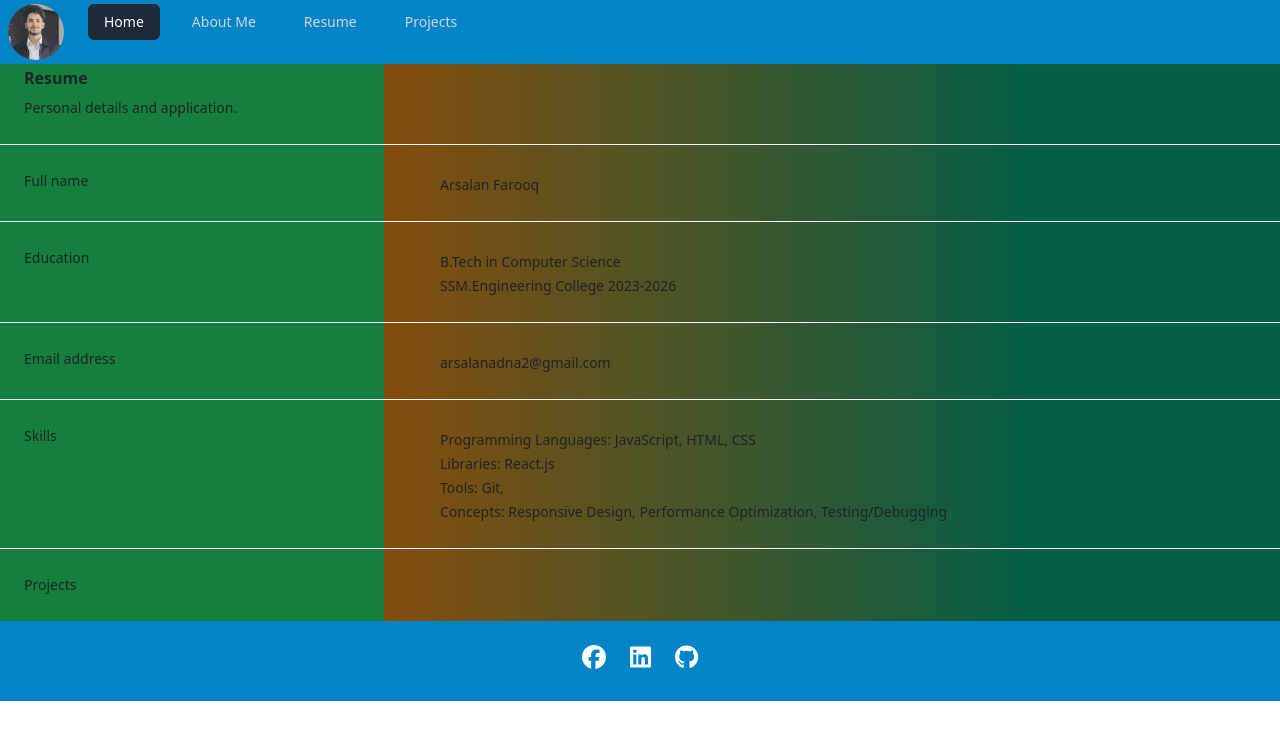
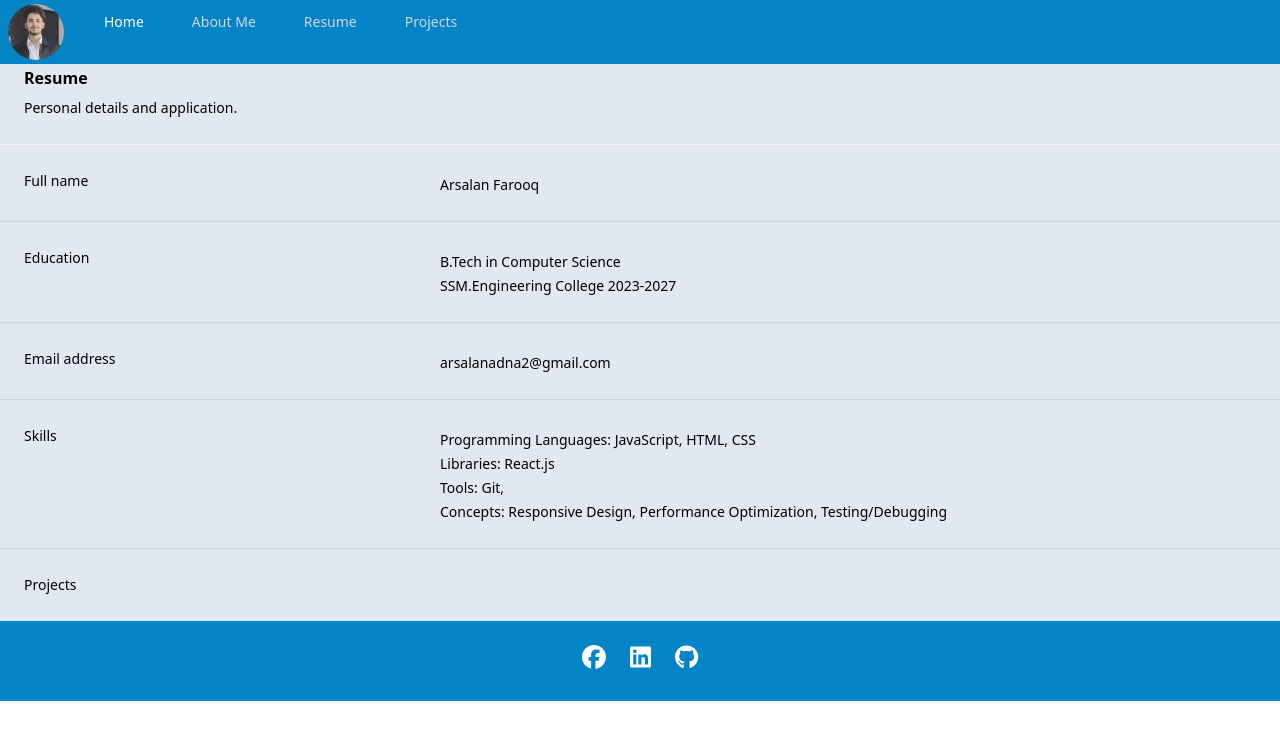
Before and after one commit to arsalanfarooq12/portfolio, a React (Vite) app: page /resume in a window 1280 px wide. Shown: the top 740 px of the page. Built offline with nearby package versions, Linux system fonts and the light colour scheme; a web font is replaced by a local one.

Commit message:
setting up projects page

```diff
--- a/src/App.jsx
+++ b/src/App.jsx
@@ -8,11 +8,12 @@ import {
 } from "react-router-dom";
 import "./index.css";
 import Navbar from "./components/Navbar";
-import ErrorPage from "./error-page";
+import ErrorPage from "./ErrorPage";
 import About from "./routes/About";
 import Resume from "./routes/Resume";
 import Home from "./routes/Home";
 import Footer from "./components/Footer";
+import Projects from "./routes/Projects";
 
 const App = () => {
   return (
@@ -20,13 +21,12 @@ const App = () => {
       <Router>
         <Navbar />
         <Routes>
-          <Route exact path="/" Component={Home} />
+          <Route index path="/" Component={Home} />
           <Route path="/about" Component={About} />
-          {/* <Route path="/projects" component={Projects} /> */}
+          <Route path="/projects" Component={Projects} />
           <Route path="/resume" Component={Resume} />
-          <Route Component={ErrorPage} />{" "}
           {/* This will catch all unmatched routes */}
-          <Route path="*" element={<Navigate to="/" />} />{" "}
+          <Route path="*" element={ErrorPage} />
           {/* Redirect to home if no match */}
         </Routes>
         <Footer />
--- a/src/error-page.jsx
+++ b/src/ErrorPage.jsx
@@ -1,6 +1,6 @@
 import { Link } from "react-router-dom";
 
-export default function Example() {
+export default function ErrorPage() {
   return (
     <>
       <main className="grid min-h-full place-items-center bg-white px-6 py-24 sm:py-32 lg:px-8">
--- a/src/components/Navbar.jsx
+++ b/src/components/Navbar.jsx
@@ -1,3 +1,4 @@
+import React from "react";
 import { Disclosure } from "@headlessui/react";
 import { Bars3Icon, XMarkIcon } from "@heroicons/react/24/outline";
 import { Link, Outlet } from "react-router-dom";
@@ -9,7 +10,7 @@ const navigation = [
   { name: "Home", href: "/", current: true },
   { name: "About Me", href: "/about", current: false },
   { name: "Resume", href: "/resume", current: false },
-  { name: "Projects", href: "#", current: false },
+  { name: "Projects", href: "/projects", current: false },
 ];
 
 function classNames(...classes) {
@@ -47,7 +48,7 @@ export default function Navbar() {
                     <div className="flex flex-shrink-0 items-center">
                       {/* profilepic */}
                       <img
-                        className="h-14 w-14 rounded-full focus:outline-none focus:ring-2  focus:ring-offset-gray-800  focus:ring-white focus:ring-offset-2 "
+                        className="h-14 w-14 rounded-full focus:outline-none focus:ring-2  focus:ring-offset-gray-800  focus:ring-white focus:ring-offset-2   transition ease-in-out delay-150 bg-blue-500 hover:-translate-y-1 hover:scale-110 hover:bg-indigo-500 duration-300 "
                         src={profile}
                         alt="Profile"
                       />
@@ -62,11 +63,11 @@ export default function Navbar() {
                             to={item.href}
                             className={classNames(
                               item.current
-                                ? "bg-gray-800 text-white"
+                                ? " hover:bg-gray-700 text-white"
                                 : "text-gray-300 hover:bg-gray-700 hover:text-white",
                               "rounded-md px-3 py-2 text-sm font-medium"
                             )}
-                            aria-current={item.current ? "Home" : undefined}
+                            // aria-current={item.current ? "Home" : undefined}
                           >
                             {item.name}
                           </Link>
@@ -87,7 +88,7 @@ export default function Navbar() {
                       to={item.href}
                       className={classNames(
                         item.current
-                          ? "bg-gray-800 text-white"
+                          ? " text-white"
                           : "text-gray-300 hover:bg-gray-700 hover:text-white",
                         "block rounded-md px-3 py-2 text-base font-medium"
                       )}
--- /dev/null
+++ b/src/components/Projectcard.jsx
@@ -0,0 +1,16 @@
+// src/ProjectCard.js
+import React from "react";
+
+const ProjectCard = ({ title, description, image }) => {
+  return (
+    <div className="max-w-sm rounded overflow-hidden shadow-lg m-4">
+      <img className="w-full" src={image} alt={title} />
+      <div className="px-6 py-4">
+        <div className="font-bold text-xl mb-2">{title}</div>
+        <p className="text-gray-700 text-base">{description}</p>
+      </div>
+    </div>
+  );
+};
+
+export default ProjectCard;
--- a/src/routes/Home.jsx
+++ b/src/routes/Home.jsx
@@ -1,3 +1,15 @@
+import React from "react";
+import bg01 from "../assets/bg01.jpg";
+
 export default function Home() {
-  return <>home</>;
+  return (
+    <>
+      <div
+        className="h-screen w-full bg-cover bg-center flex items-center justify-center"
+        style={{ backgroundImage: `url(${bg01})` }}
+      >
+        homepage
+      </div>
+    </>
+  );
 }
--- /dev/null
+++ b/src/routes/Projects.jsx
@@ -0,0 +1,39 @@
+// src/ProjectsPage.js
+import React from "react";
+import ProjectCard from "../components/Projectcard";
+
+const projects = [
+  {
+    title: "Project One",
+    description: "This is a brief description of Project One.",
+    image: "https://via.placeholder.com/400",
+  },
+  {
+    title: "Project Two",
+    description: "This is a brief description of Project Two.",
+    image: "https://via.placeholder.com/400",
+  },
+  {
+    title: "Project Three",
+    description: "This is a brief description of Project Three.",
+    image: "https://via.placeholder.com/400",
+  },
+  // Add more projects as needed
+];
+
+const Projects = () => {
+  return (
+    <div className="flex flex-wrap justify-center">
+      {projects.map((project, index) => (
+        <ProjectCard
+          key={index}
+          title={project.title}
+          description={project.description}
+          image={project.image}
+        />
+      ))}
+    </div>
+  );
+};
+
+export default Projects;
--- a/src/routes/Resume.jsx
+++ b/src/routes/Resume.jsx
@@ -2,47 +2,47 @@ import { Link } from "react-router-dom";
 
 export default function Resume() {
   return (
-    <div className="  bg-gradient-to-r from-green-700 from-30% via-yellow-800 via-20% to-emerald-800 to-80% ">
+    <div className=" bg-slate-200 text-black  ">
       <div className="px-4 sm:px-0">
-        <h3 className="text-base font-semibold leading-7 dark:text-white">
+        <h3 className="text-base font-semibold leading-7 dark:text-black">
           Resume
         </h3>
-        <p className="mt-1 max-w-2xl text-sm leading-6 dark:text-white">
+        <p className="mt-1 max-w-2xl text-sm leading-6 dark:text-black">
           Personal details and application.
         </p>
       </div>
       <div className="mt-6 border-t border-gray-100">
-        <dl className="divide-y divide-gray-100">
+        <dl className="divide-y divide-gray-300">
           <div className="px-4 py-6 sm:grid sm:grid-cols-3 sm:gap-4 sm:px-0">
-            <dt className="text-sm font-medium leading-6 dark:text-white">
+            <dt className="text-sm font-medium leading-6 dark:text-black">
               Full name
             </dt>
-            <dd className="mt-1 text-sm leading-6 dark:text-slate-300 sm:col-span-2 sm:mt-0">
+            <dd className="mt-1 text-sm leading-6 dark:text-black sm:col-span-2 sm:mt-0">
               Arsalan Farooq
             </dd>
           </div>
           <div className="px-4 py-6 sm:grid sm:grid-cols-3 sm:gap-4 sm:px-0">
-            <dt className="text-sm font-medium leading-6 dark:text-white">
+            <dt className="text-sm font-medium leading-6 dark:text-black">
               Education
             </dt>
-            <dd className="mt-1 text-sm leading-6 dark:text-slate-300 sm:col-span-2 sm:mt-0">
+            <dd className="mt-1 text-sm leading-6 dark:text-black sm:col-span-2 sm:mt-0">
               B.Tech in Computer Science <br />
-              SSM.Engineering College 2023-2026
+              SSM.Engineering College 2023-2027
             </dd>
           </div>
           <div className="px-4 py-6 sm:grid sm:grid-cols-3 sm:gap-4 sm:px-0">
-            <dt className="text-sm font-medium leading-6 dark:text-white">
+            <dt className="text-sm font-medium leading-6 dark:text-black">
               Email address
             </dt>
-            <dd className="mt-1 text-sm leading-6 dark:text-slate-300 sm:col-span-2 sm:mt-0">
+            <dd className="mt-1 text-sm leading-6 dark:text-black sm:col-span-2 sm:mt-0">
               arsalanadna2@gmail.com
             </dd>
           </div>
           <div className="px-4 py-6 sm:grid sm:grid-cols-3 sm:gap-4 sm:px-0">
-            <dt className="text-sm font-medium leading-6 dark:text-white">
+            <dt className="text-sm font-medium leading-6 dark:text-black">
               Skills
             </dt>
-            <dd className="mt-1 text-sm leading-6 dark:text-slate-300 sm:col-span-2 sm:mt-0">
+            <dd className="mt-1 text-sm leading-6 dark:text-black sm:col-span-2 sm:mt-0">
               Programming Languages: JavaScript, HTML, CSS <br />
               Libraries: React.js <br />
               Tools: Git,
@@ -52,7 +52,7 @@ export default function Resume() {
           </div>
 
           <div className="px-4 py-6 sm:grid sm:grid-cols-3 sm:gap-4 sm:px-0">
-            <dt className="text-sm font-medium leading-6 dark:text-white">
+            <dt className="text-sm font-medium leading-6 dark:text-black">
               <Link to="/projects">
                 <button className=" ">Projects</button>
               </Link>
```
